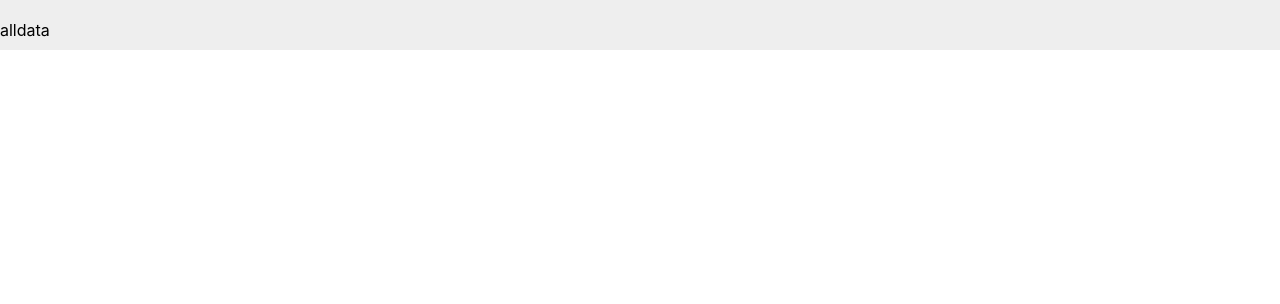
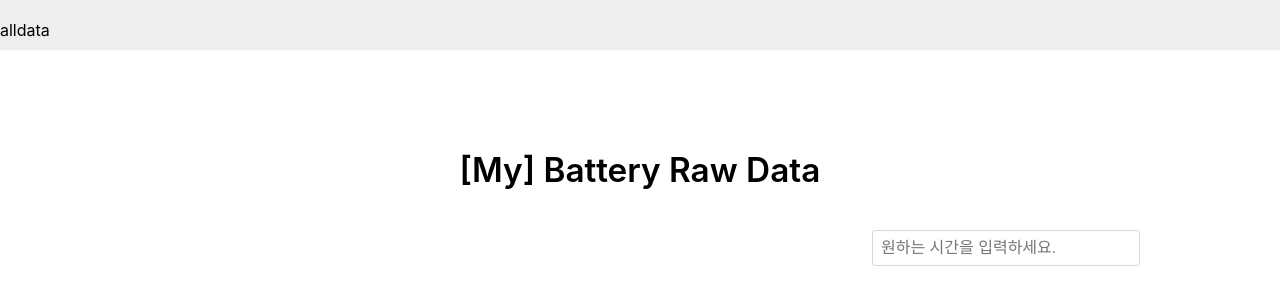
Before and after one commit to alstja98/BatteryBlockchainProject, a React (Create React App) app: page /myrawdata in a window 1280 px wide. Before the commit this address had no page. Shown: the top 304 px of the page. Built offline with nearby package versions, Linux system fonts and the light colour scheme.

Commit message:
myrawdata

```diff
--- a/package.json
+++ b/package.json
@@ -8,12 +8,14 @@
     "@testing-library/react": "^13.3.0",
     "@testing-library/user-event": "^13.5.0",
     "@types/jest": "^27.5.2",
+    "@types/jquery": "^3.5.14",
     "@uiw/react-md-editor": "^3.17.0",
     "@web3auth/web3auth": "^1.2.0",
     "babel-plugin-module-resolver": "^4.1.0",
     "console-browserify": "^1.2.0",
     "crypto-browserify": "^3.12.0",
     "https-browserify": "^1.0.0",
+    "jquery": "^3.6.1",
     "magic-sdk": "^7.0.0",
     "moralis": "^1.11.0",
     "os-browserify": "^0.3.0",
--- a/src/App.tsx
+++ b/src/App.tsx
@@ -3,8 +3,8 @@ import { Route, Routes } from 'react-router';
 import './App.scss';
 import Mainpage from './pages/Mainpage';
 import Header from './components/common/Header';
-import RawData from './components/app/AllRawData';
-import MyData from './components/app/MyRawData';
+import AllRawData from './components/app/AllRawData';
+import MyRawData from './components/app/MyRawData';
 import DataFlow from './components/app/DataFlow';
 
 function App() {
@@ -16,8 +16,8 @@ function App() {
       <div className="mainWindow">
         <Routes>
           <Route path="/" element={<Mainpage />} />
-          <Route path="/rawdata" element={<RawData />} />
-          <Route path={`/mydata`} element={<MyData />} />
+          <Route path="/allrawdata" element={<AllRawData />} />
+          <Route path={`/myrawdata`} element={<MyRawData />} />
           <Route path="/dataflow" element={<DataFlow />}></Route>
         </Routes>
       </div>
--- /dev/null
+++ b/src/components/app/MyRawData.scss
@@ -0,0 +1,39 @@
+.middle {
+    margin : 0;
+    padding : 0;
+}
+
+.title {
+    font-size : 25pt;
+    font-weight:600;
+    margin: 0 auto;
+    margin-top : 100px;
+    width : 1125px;
+    text-align: center;
+}
+
+.container {
+	margin: 0 auto;
+	position: relative;
+	width:1000px;
+}
+
+
+.input-query {
+	width: 25%;
+	padding: 0.5em;
+	border: 1px solid #d4d7e1;
+	border-radius: 3px;
+	font-size: 1em;
+    float: right;
+    margin-top : 40px;
+}
+
+.input-query:hover{
+	background-color:#f7f9fa;
+}
+
+.input-query:focus ~ .counter {
+	opacity: 0.1;
+	transition: opacity 1s ease-in;
+}
--- a/src/components/app/MyRawData.tsx
+++ b/src/components/app/MyRawData.tsx
@@ -1,7 +1,22 @@
 import React from 'react';
+import $ from 'jquery';
+import './MyRawData.scss';
 
 const MyData = () => {
-  return <></>;
+
+
+  return (
+    <div className="middle">
+      <div className="title">
+        [My] Battery Raw Data
+      </div>
+
+      <div className="container" >
+
+        <input type="text" id="search" className="input-query" placeholder="원하는 시간을 입력하세요." />
+      </div>
+    </div>
+  );
 };
 
 export default MyData;
```
Also changed, not shown: 1 other file (tests, documents, lock files or other folders).
